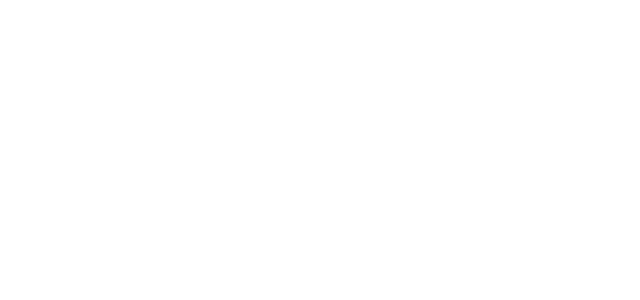
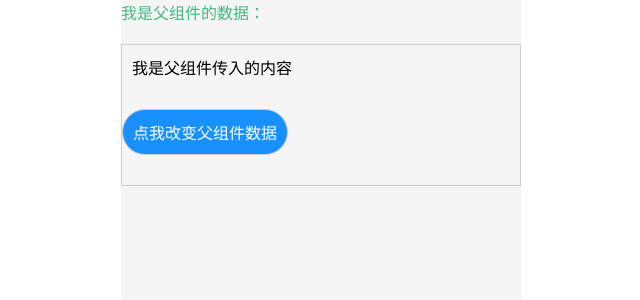
Before and after one commit to zhouaizhuang/Vue3_study, a Vue app: page /definePropsEmit in a window 1280 px wide. Before the commit this address had no page. Shown: the top 300 px of the page, without its empty margins (319-959 px from the left). Built offline with nearby package versions, Linux system fonts and the light colour scheme.

Commit message:
这里是组件传参的方式

```diff
--- a/src/router/modules/component.ts
+++ b/src/router/modules/component.ts
@@ -1,4 +1,5 @@
 import { RouteRecordRaw } from "vue-router"
 export const cmpt:Array<RouteRecordRaw> = [
   { path: '/useCom', component: () => import('../../views/studyCom/useCom/index.vue') },
+  { path: '/definePropsEmit', component: () => import('../../views/studyCom/definePropsEmit/father.vue') },
 ]
--- a/src/views/index.vue
+++ b/src/views/index.vue
@@ -37,6 +37,7 @@
       <div class="pr20r b" style="width:2.2rem;">组件</div>
       <div class="f1 f xs ac rw">
         <div class="db w20 pb30 min190px"><router-link class="g42b983" to="/useCom">引入组件</router-link></div>
+        <div class="db w20 pb30 min190px"><router-link class="g42b983" to="/definePropsEmit">组件传值propsEmit</router-link></div>
       </div>
     </div>
   </div>
--- /dev/null
+++ b/src/views/studyCom/definePropsEmit/father.vue
@@ -0,0 +1,15 @@
+<template>
+  <div class="bgf5 mh100vh">
+    <div class="g42b983 mb20">{{message}}</div>
+    <Son :content="'我是父组件传入的内容'" @changeMsg="changeMsg"></Son>
+  </div>
+</template>
+<script setup lang="ts">
+  import Son from "./son.vue"
+  const message = ref<string>('我是父组件的数据：')
+  const changeMsg = (val) => {
+    message.value = val
+  }
+</script>
+<style scoped>
+</style>
--- /dev/null
+++ b/src/views/studyCom/definePropsEmit/son.vue
@@ -0,0 +1,23 @@
+<template>
+  <div class="bdc hoverShadow pb30">
+    <div class="pt10 pr10 pb10 pl10" v-if="content">
+      {{content}}
+    </div>
+    <div @click="change" class="dib mt20 pr10 pl10 pr10 pt10 pb10 bdc rds30 bg1890ff gf">点我改变父组件数据</div>
+  </div>
+</template>
+<script setup lang="ts">
+type Props = {
+  content?:string
+}
+defineProps<Props>()
+const emit = defineEmits(['changeMsg'])
+const change = () => {
+  emit('changeMsg', '改成了子组件传入的数据')
+}
+</script>
+<style scoped>
+.hoverShadow:hover{
+  box-shadow: 0 0 10px #ccc;
+}
+</style>
```
